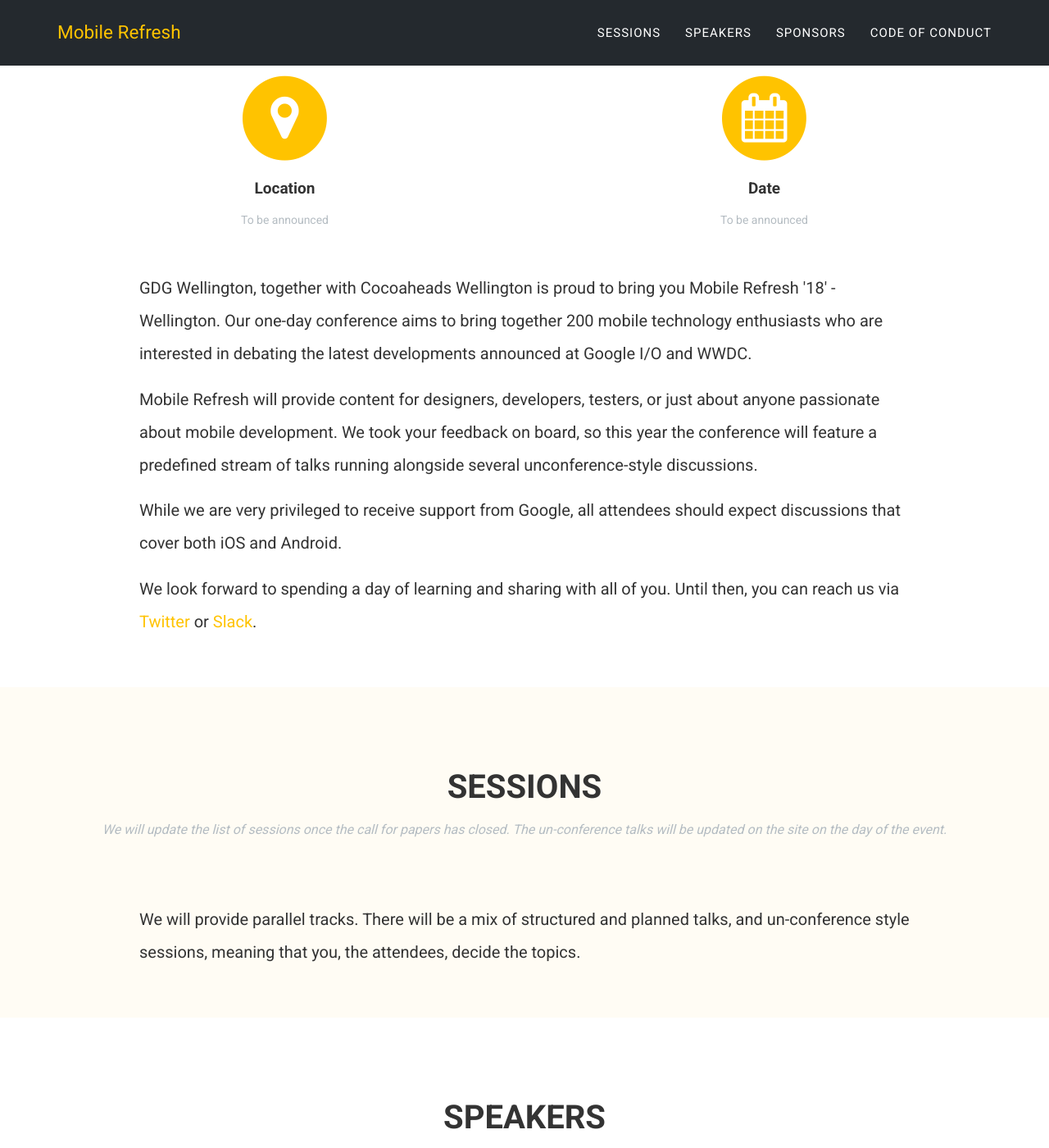
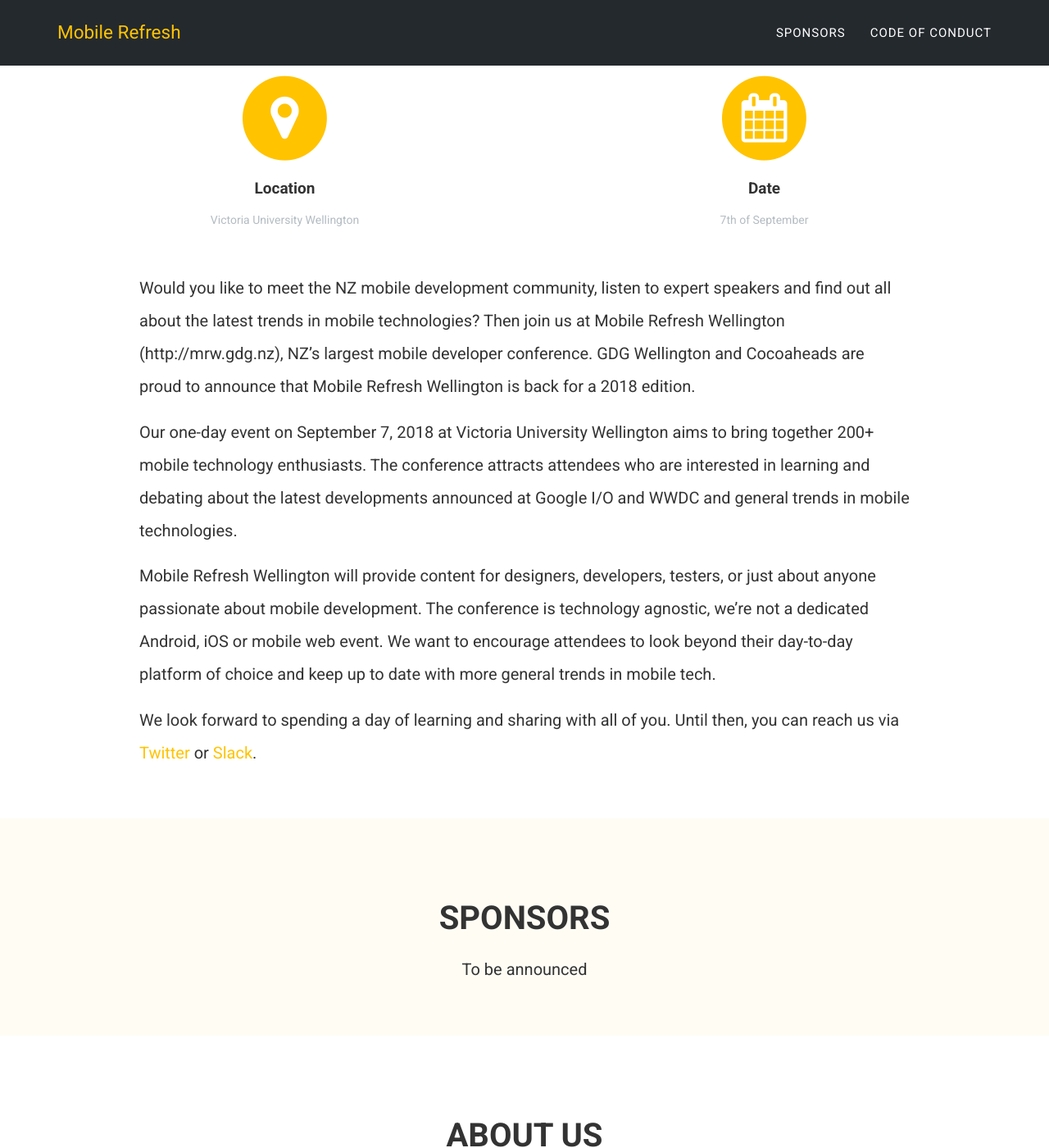
Before and after one commit to MostafaGazar/MostafaGazar.github.io, a Jekyll site: the page built from index.html, in a window 1280 px wide and 1400 px high, scrolled down 674 px. Shown: the whole window at 82% size. Built offline with Jekyll 4.4.1, drawn with Linux system fonts in a browser that asks for light colours; some web fonts are replaced; some of the changed text lies outside the part shown.

Commit message:
Update home text and remove speakers and sessions sections

```diff
--- a/_includes/header.html
+++ b/_includes/header.html
@@ -21,12 +21,12 @@
                     <!--<li>
                         <a class="page-scroll" href="https://www.google.com/maps/dir//-41.2895167,174.7680383/@-41.28943,174.7671746,19z" target="_blank">Getting Here</a>
                     </li>-->
-                    <li>
-                        <a class="page-scroll" href="#sessions">Sessions</a>
-                    </li>
-                    <li>
-                        <a class="page-scroll" href="#speakers">Speakers</a>
-                    </li>
+                    <!--<li>-->
+                        <!--<a class="page-scroll" href="#sessions">Sessions</a>-->
+                    <!--</li>-->
+                    <!--<li>-->
+                        <!--<a class="page-scroll" href="#speakers">Speakers</a>-->
+                    <!--</li>-->
                     <li>
                         <a class="page-scroll" href="#sponsors">Sponsors</a>
                     </li>
--- a/_includes/home.html
+++ b/_includes/home.html
@@ -17,7 +17,7 @@
                     </a>
                     <h4 class="service-heading">Location</h4>
                     <a href="#" target="_blank">
-                        <p class="text-muted">To be announced</p>
+                        <p class="text-muted">Victoria University Wellington</p>
                     </a>
                 </div>
                 <div class="col-xs-6">
@@ -29,19 +29,19 @@
                     </a>
                     <h4 class="service-heading">Date</h4>
                     <a href="#" target="_blank">
-                        <p class="text-muted">To be announced</p>
+                        <p class="text-muted">7th of September</p>
                     </a>
                 </div>
             </div>
 
             <p class="long-text-extra-padding">
-              GDG Wellington, together with Cocoaheads Wellington is proud to bring you Mobile Refresh '18' - Wellington. Our one-day conference aims to bring together 200 mobile technology enthusiasts who are interested in debating the latest developments announced at Google I/O and WWDC.
+                Would you like to meet the NZ mobile development community, listen to expert speakers and find out all about the latest trends in mobile technologies? Then join us at Mobile Refresh Wellington (http://mrw.gdg.nz), NZ’s largest mobile developer conference. GDG Wellington and Cocoaheads are proud to announce that Mobile Refresh Wellington is back for a 2018 edition.
             </p>
             <p class="long-text">
-              Mobile Refresh will provide content for designers, developers, testers, or just about anyone passionate about mobile development. We took your feedback on board, so this year the conference will feature a predefined stream of talks running alongside several unconference-style discussions.
+                Our one-day event on September 7, 2018 at Victoria University Wellington aims to bring together 200+ mobile technology enthusiasts. The conference attracts attendees who are interested in learning and debating about the latest developments announced at Google I/O and WWDC and general trends in mobile technologies.
             </p>
             <p class="long-text">
-              While we are very privileged to receive support from Google, all attendees should expect discussions that cover both iOS and Android.
+                Mobile Refresh Wellington will provide content for designers, developers, testers, or just about anyone passionate about mobile development. The conference is technology agnostic, we’re not a dedicated Android, iOS or mobile web event. We want to encourage attendees to look beyond their day-to-day platform of choice and keep up to date with more general trends in mobile tech.
             </p>
             <p class="long-text">
               We look forward to spending a day of learning and sharing with all of you. Until then, you can reach us via <a href="https://twitter.com/GDGWellington" target="_blank">Twitter</a> or <a href="http://slack.gdg.nz/" target="_blank">Slack</a>.
--- a/_layouts/default.html
+++ b/_layouts/default.html
@@ -7,8 +7,6 @@
 
     {% include header.html %}
     {% include home.html %}
-    {% include sessions.html %}
-    {% include speakers.html %}
     {% include sponsors.html %}
     {% include about.html %}
     {% include code_of_conduct.html %}
```
Also changed, not shown: 1 other file.
